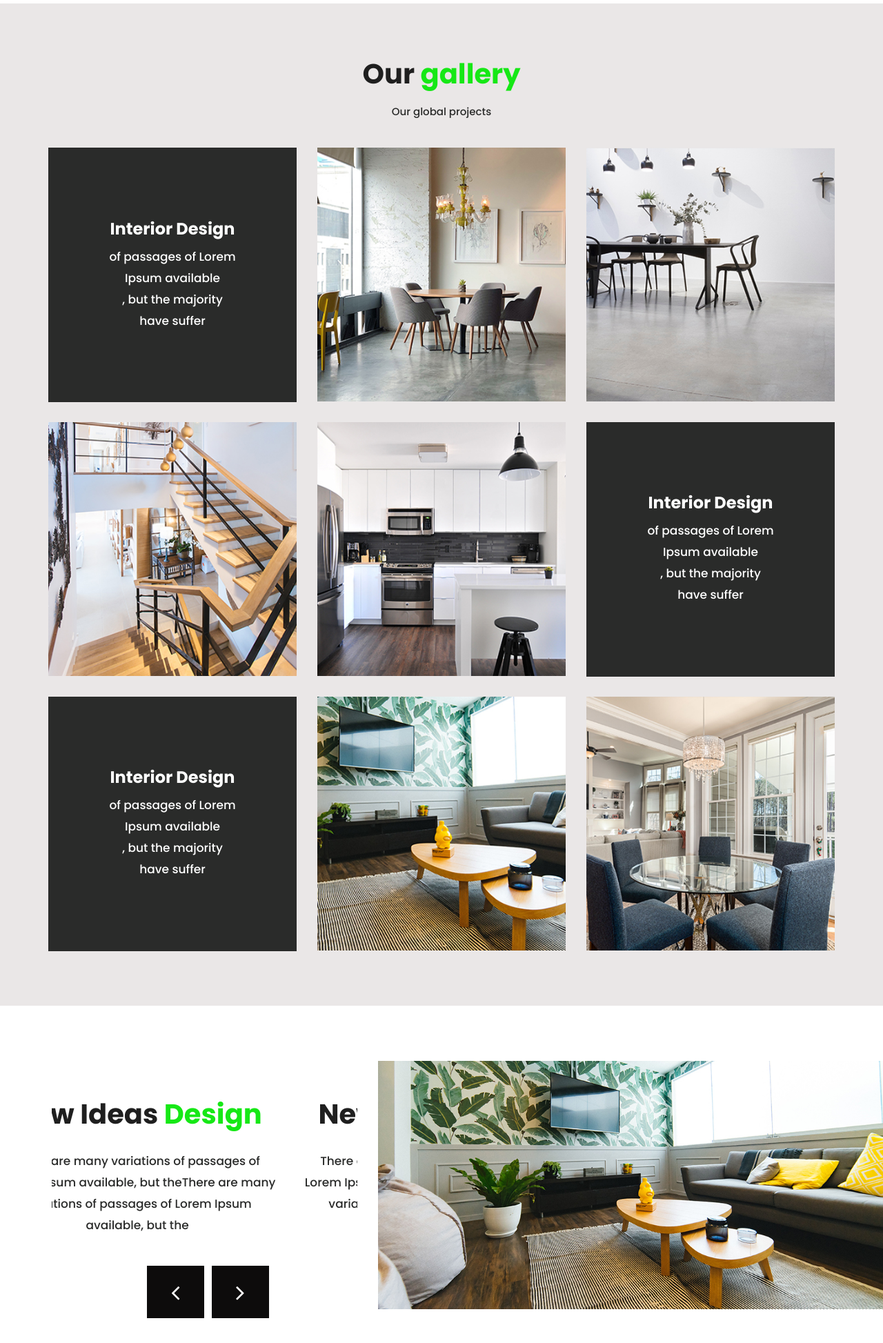
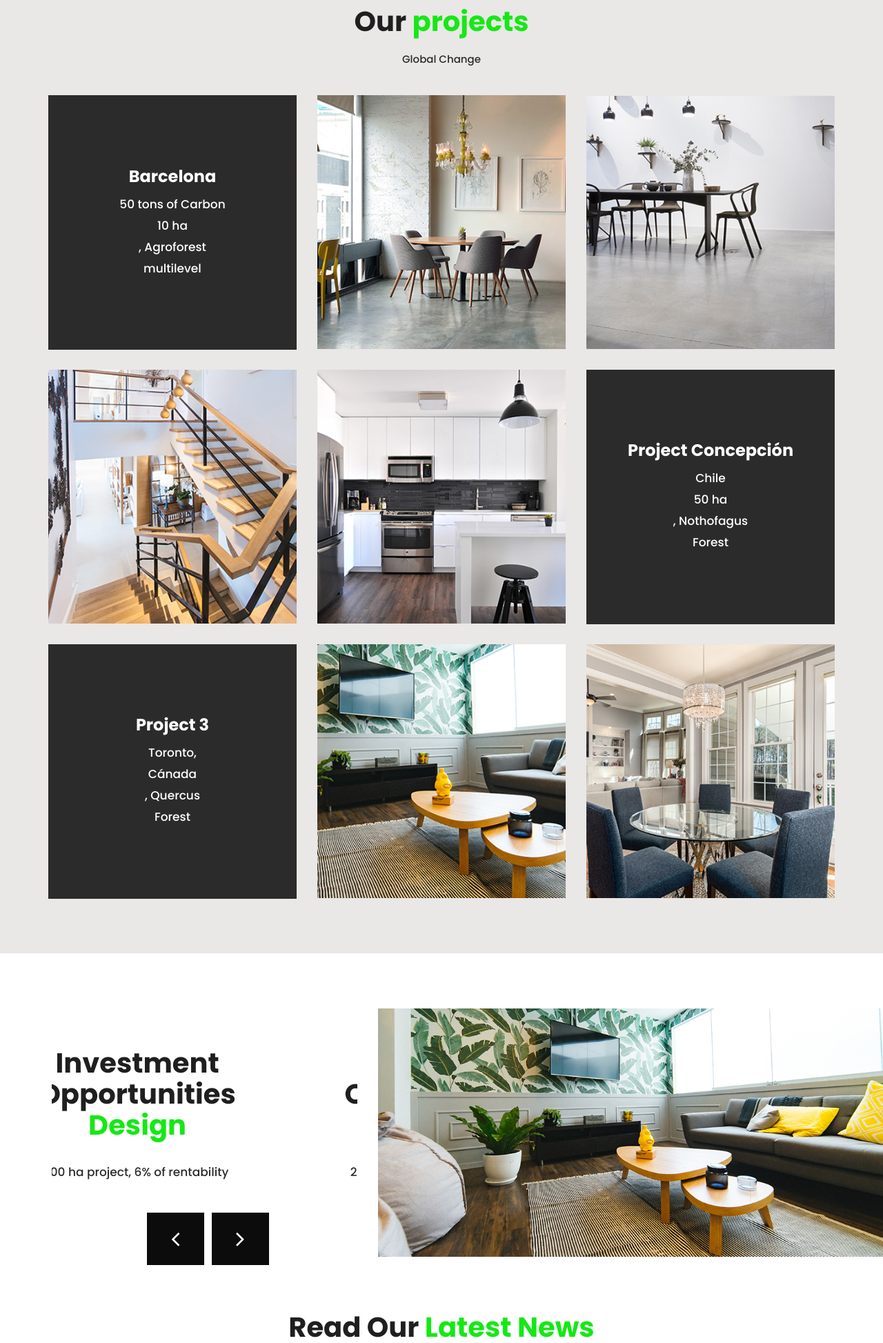
Before and after one commit to tipping-points/credit_carbon, a plain HTML site: page index.html in a window 1280 px wide. Shown: the part 2542-4489 px from the top of the page at 69% size. Drawn offline with nearby package versions, Linux system fonts and the light colour scheme; a web font is replaced by a local one.

Commit message:
Initial commit with HTML and CSS files

```diff
--- a/index.html
+++ b/index.html
@@ -189,22 +189,20 @@
                         <div class="service_box">
                            <i><img src="images/service1.png" alt="#"/></i>
                            <h3>Modelization</h3>
-                           <p>many variations of passages <br>of Lorem Ipsum available,</p>
                            <p>We boost the carbon secuester of your soil</p>
                         </div>
                      </div>
                      <div class="col-md-4 offset-md-1 col-sm-6">
                         <div class="service_box">
                            <i><img src="images/service2.png" alt="#"/></i>
-                           <h3>Creative Elements</h3>
-                           <p>many variations of passages <br>of Lorem Ipsum available,</p>
+                           <h3>Assistance in the whole process</h3>
+                           <p>From zero to neutral</p>
                         </div>
                      </div>
                      <div class="col-md-4 offset-md-3 col-sm-6 mar_top">
                         <div class="service_box">
                            <i><img src="images/service3.png" alt="#"/></i>
                            <h3>Funding of Agrosystems Models</h3>
-                           <p>many variations of passages <br>of Lorem Ipsum available,</p>
                            <p>We look for investor for implement projects</p>
                         </div>
                      </div>
@@ -212,7 +210,6 @@
                         <div class="service_box">
                            <i><img src="images/service4.png" alt="#"/></i>
                            <h3>Company Alliances</h3>
-                           <p>many variations of passages <br>of Lorem Ipsum available,</p>
                            <p>Modelization of CO2 of good consumers.</p>
                         </div>
                      </div>
@@ -231,8 +228,8 @@
             <div class="row">
                <div class="col-md-12">
                   <div class="titlepage">
-                     <h2>Our <span class="green">gallery</span></h2>
-                     <p>Our global projects</p>
+                     <h2>Our <span class="green">projects</span></h2>
+                     <p>Global Change</p>
                   </div>
                </div>
             </div>
@@ -240,11 +237,11 @@
                <div class="col-md-4 col-sm-6">
                   <div class="gallery_text">
                      <div class="galleryh3">
-                        <h3>Interior Design</h3>
-                        <p>of passages of Lorem <br>
-                           Ipsum available <br>
-                           , but the majority <br>
-                           have suffer
+                        <h3>Barcelona</h3>
+                        <p>50 tons of Carbon <br>
+                           10 ha <br>
+                           , Agroforest <br>
+                           multilevel
                         </p>
                      </div>
                   </div>
@@ -272,11 +269,11 @@
                <div class="col-md-4 col-sm-6">
                   <div class="gallery_text">
                      <div class="galleryh3">
-                        <h3>Interior Design</h3>
-                        <p>of passages of Lorem <br>
-                           Ipsum available <br>
-                           , but the majority <br>
-                           have suffer
+                        <h3>Project Concepción</h3>
+                        <p>Chile <br>
+                           50 ha <br>
+                           , Nothofagus <br>
+                           Forest
                         </p>
                      </div>
                   </div>
@@ -284,11 +281,11 @@
                <div class="col-md-4 col-sm-6">
                   <div class="gallery_text">
                      <div class="galleryh3">
-                        <h3>Interior Design</h3>
-                        <p>of passages of Lorem <br>
-                           Ipsum available <br>
-                           , but the majority <br>
-                           have suffer
+                        <h3>Project 3</h3>
+                        <p>Toronto, <br>
+                           Cánada<br>
+                           , Quercus <br>
+                           Forest
                         </p>
                      </div>
                   </div>
@@ -326,9 +323,9 @@
                                     <div class="col-md-12">
                                        <div class="text_de">
                                           <div class="titlepage">
-                                             <h2>New Ideas <span class="green">Design</span></h2>
+                                             <h2>Investment Opportunities <span class="green">Design</span></h2>
                                           </div>
-                                          <p>There are many variations of passages of Lorem Ipsum available, but theThere are many variations of passages of Lorem Ipsum available, but the</p>
+                                          <p>100 ha project, 6% of rentability</p>
                                        </div>
                                     </div>
                                  </div>
@@ -342,9 +339,9 @@
                                     <div class="col-md-12">
                                        <div class="text_de">
                                           <div class="titlepage">
-                                             <h2>New Ideas <span class="green">Design</span></h2>
+                                             <h2>Investment Opportunities <span class="green">Design</span></h2>
                                           </div>
-                                          <p>There are many variations of passages of Lorem Ipsum available, but theThere are many variations of passages of Lorem Ipsum available, but the</p>
+                                          <p>200 ha project, 8% of rentability</p>
                                        </div>
                                     </div>
                                  </div>
@@ -358,9 +355,9 @@
                                     <div class="col-md-12">
                                        <div class="text_de">
                                           <div class="titlepage">
-                                             <h2>New Ideas <span class="green">Design</span></h2>
+                                             <h2>Investment Opportunities <span class="green">Design</span></h2>
                                           </div>
-                                          <p>There are many variations of passages of Lorem Ipsum available, but theThere are many variations of passages of Lorem Ipsum available, but the</p>
+                                          <p>150 ha project, 7% of rentability</p>
                                        </div>
                                     </div>
                                  </div>
@@ -573,7 +570,7 @@
                   <div class="col-md-6">
                      <div class="map_main">
                         <div class="map-responsive">
-                           <iframe src="https://www.google.com/maps/embed/v1/place?key=AIzaSyA0s1a7phLN0iaD6-UE7m4qP-z21pH0eSc&amp;q=Eiffel+Tower+Paris+France" width="600" height="345" frameborder="0" style="border:0; width: 100%;" allowfullscreen=""></iframe>
+                           <iframe src="https://www.google.com/maps/place/Carrer+de+Xifr%C3%A9,+117,+Sant+Mart%C3%AD,+08026+Barcelona/@41.4115842,2.1773026,16z/data=!3m1!4b1!4m6!3m5!1s0x12a4a2d74f2abb17:0xeec92b181353f95c!8m2!3d41.4115802!4d2.1798775!16s%2Fg%2F11c2621_6m?entry=ttu" width="600" height="345" frameborder="0" style="border:0; width: 100%;" allowfullscreen=""></iframe>
                         </div>
                      </div>
                   </div>
```
